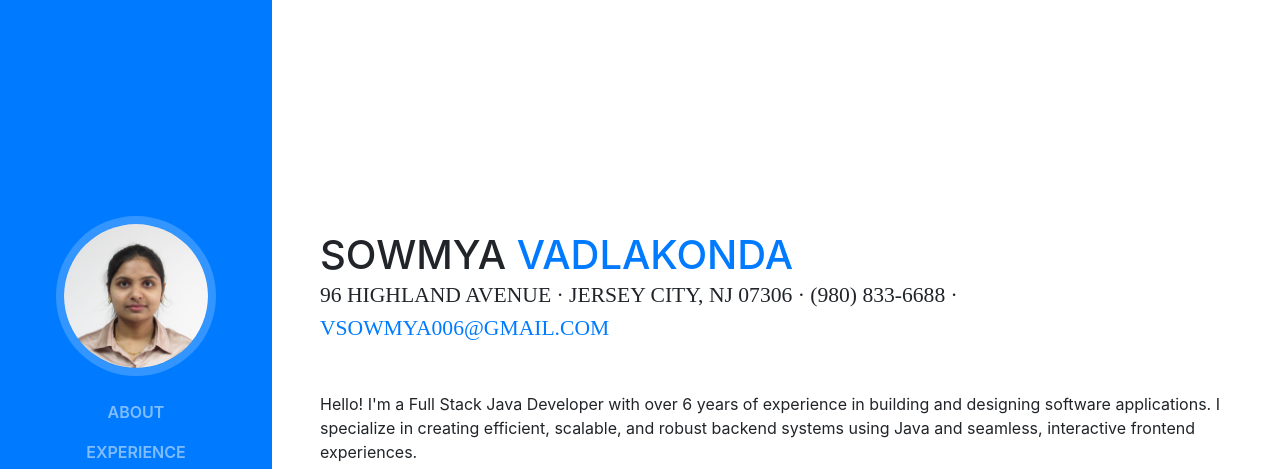
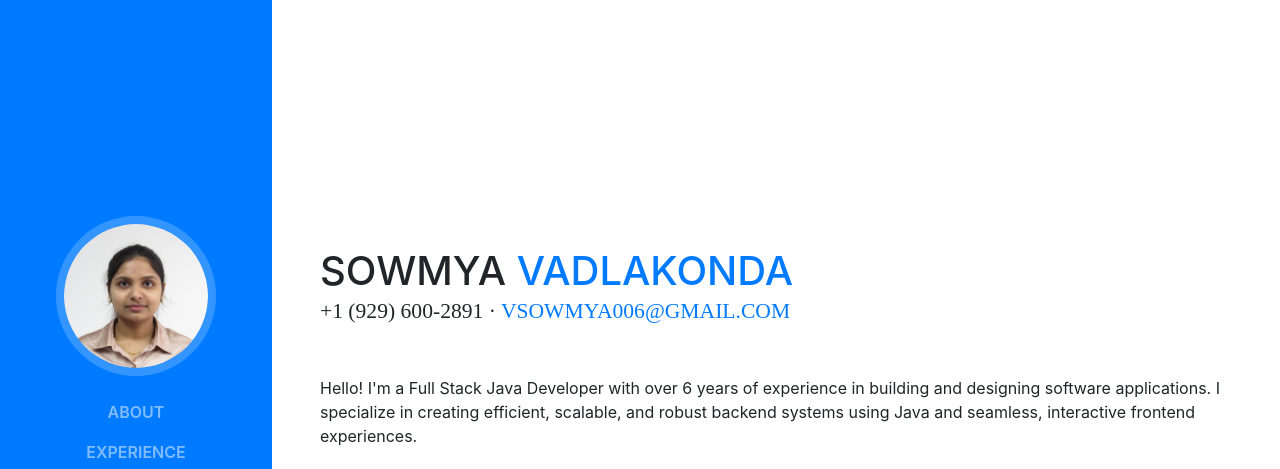
Before and after one commit to vsowmya005/Personal-Portfolio, a website with bundled scripts: page index.html in a window 1280 px wide. Shown: the top 469 px of the page. Built offline with nearby package versions, Linux system fonts and the light colour scheme; a web font is replaced by a local one.

Commit message:
Location and Number change

```diff
--- a/index.html
+++ b/index.html
@@ -68,7 +68,7 @@
           <h1 class="mb-0">Sowmya
             <span class="text-primary">Vadlakonda</span>
           </h1>
-          <div class="subheading mb-5">96 Highland Avenue · Jersey City, NJ 07306 · (980) 833-6688 ·
+          <div class="subheading mb-5">+1 (929) 600-2891 ·
             <a href="mailto:vsowmya006@gmail.com">vsowmya006@gmail.com</a>
           </div>
           <p class="mb-5">Hello! I'm a Full Stack Java Developer with over 6 years of experience in building and designing software applications. I specialize in creating efficient, scalable, and robust backend systems using Java and seamless, interactive frontend experiences.</p>
```
